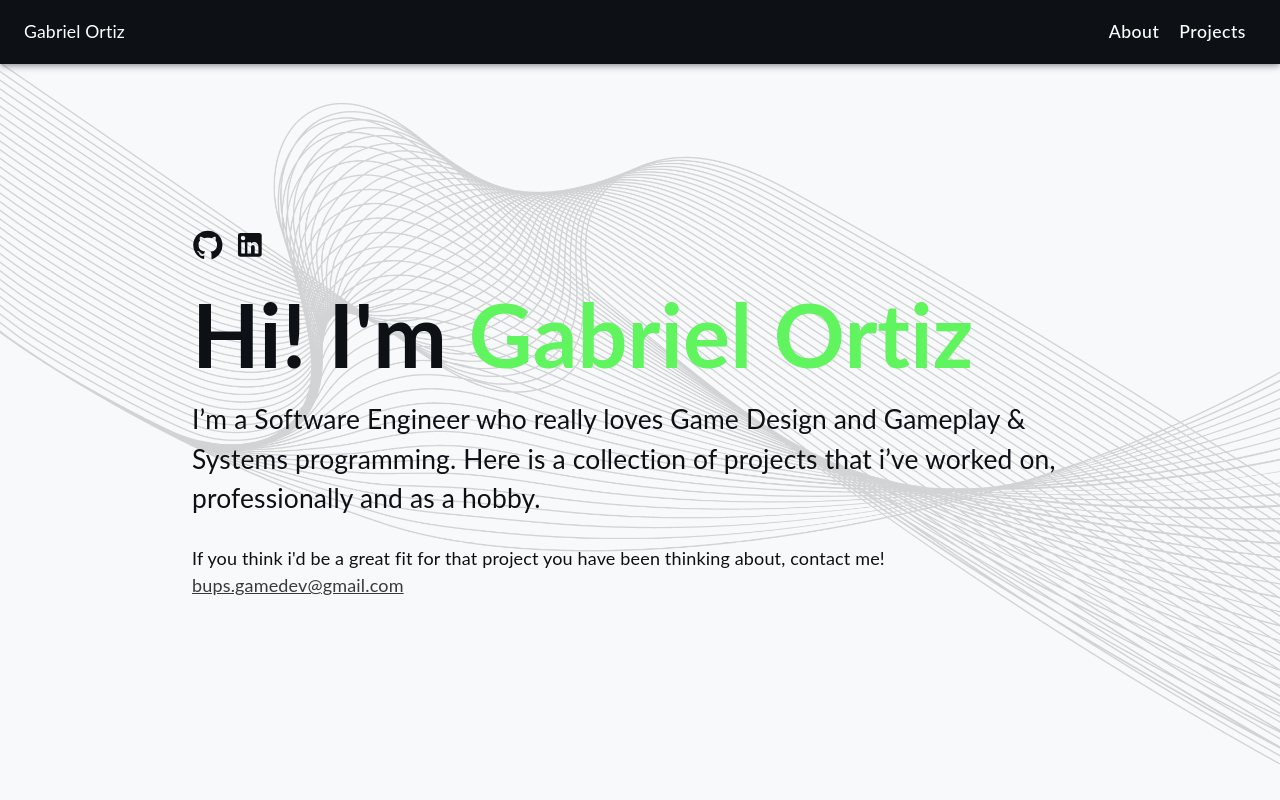
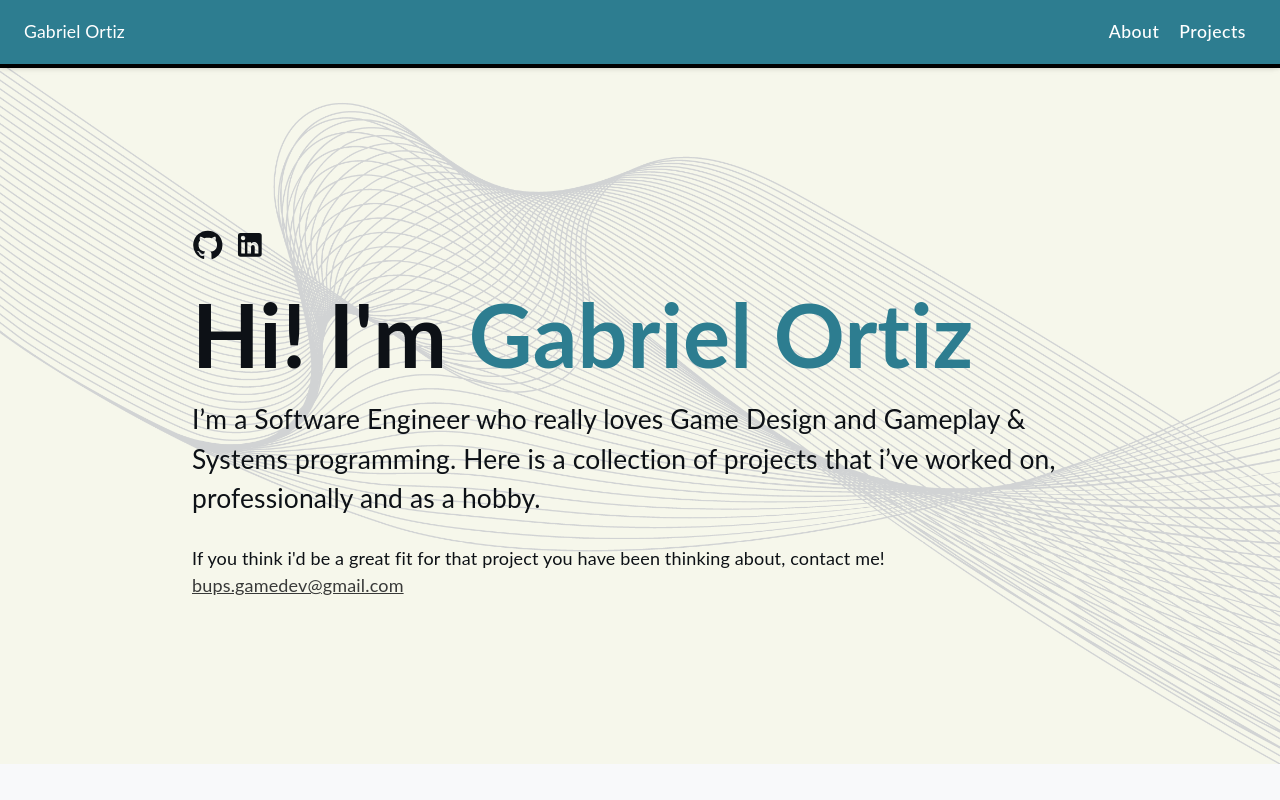
Before and after one commit to Bibubobee/portfolio, a React (Create React App) app: page /game/1 in a window 1280 px wide. Both pictures are taken after a click on the button "About". Shown: the top 800 px of the page. Built offline with nearby package versions, Linux system fonts and the light colour scheme.

Commit message:
Added styles to the page so that it looks like the figma

```diff
--- a/src/assets/styles/Footer.scss
+++ b/src/assets/styles/Footer.scss
@@ -2,14 +2,17 @@ footer {
     text-align: center;
     padding-top: 25px;
     padding-bottom: 25px;
+    background-color: var(--body-text);
 
     svg {
         width: 1.1em !important;
         height: 1.1em !important;
+        color: var(--body-text-light);
         margin-right: 10px;
     }
 
     p {
+        color: var(--body-text-light);
         font-size: 0.8em;
     }
 }
--- a/src/assets/styles/Navigation.scss
+++ b/src/assets/styles/Navigation.scss
@@ -2,6 +2,6 @@
     color: white;
 }
 
-.navigation-bar a:hover {
-    color: var(--light-accent-color);
+.navigation-bar a:hover, .navigation-bar button:hover {
+    transform: scale(1.05);
 }
--- a/src/components/ImageWithGIF/ImageWithGIF.tsx
+++ b/src/components/ImageWithGIF/ImageWithGIF.tsx
@@ -27,10 +27,10 @@ function ImageWithGIF({image, gif}: {image: string, gif: string}) {
     return (
         (gif ?
         (<div>
-            <img id={image} className="game-img active" alt='game-img' src={image} onMouseEnter={onMouseEnterImg} />
+            <img id={image} className="game-img active image-shadow" alt='game-img' src={image} onMouseEnter={onMouseEnterImg} />
             <img id={gif} className="game-gif inactive" alt='game-gif' src={gif} onClick={openModal} onMouseLeave={onMouseExitGif}></img>
         </div>):
-        <img id={image} className="game-img" alt='game-img' src={image} onClick={openModal}></img>)
+        <img id={image} className="game-img image-shadow" alt='game-img' src={image} onClick={openModal}></img>)
     )
 }
 
--- a/src/index.scss
+++ b/src/index.scss
@@ -15,7 +15,7 @@ code {
 
 .main-container {
   position: relative;
-  background-color: #0d1116;
+  background-color: var(--background);
 
 }
 
@@ -29,13 +29,14 @@ a:hover {
 }
 
 p, a, h1, h2, h3, h4, h5, label, button {
-  color: #0d1116;
+  color: var(--body-text);
   font-family: "Lato", sans-serif;
 }
 
 .navigation-bar {
   justify-content: space-between;
-  background-color: #0d1116;
+  box-shadow: 0px 4px var(--box-shadow-dark);
+  background-color: var(--navbar-color);
 
   button {
     font-size: 1.1rem;
@@ -51,7 +52,7 @@ p, a, h1, h2, h3, h4, h5, label, button {
 
 .navigation-bar-responsive {
   span, p {
-    color: #0d1116;
+    color: var(--body-text-light);
     font-family: "Lato", sans-serif;
   }
 }
@@ -63,6 +64,7 @@ p, a, h1, h2, h3, h4, h5, label, button {
   flex-direction: column;
   align-items: center;
   justify-content: center;
+  background-color: var(--background);
 }
 
 .header-image {
--- a/src/pages/Games/GamePage.scss
+++ b/src/pages/Games/GamePage.scss
@@ -1,10 +1,10 @@
 .game-page {
     position: relative;
     width: 100%;
-    padding: 0 4rem;
 }
 
 .title-container {
+    padding: 0 4rem;
     height: 30rem;
     display: flex;
 
@@ -32,17 +32,43 @@
     }
 }
 
+.game-heading {
+    background-color: var(--body-text);
+    color: var(--body-text-light);
+    border-radius: 30px 30px 30px 0px;
+    padding: 3px 15px;
+    box-shadow: 6px 6px var(--box-shadow-dark);
+}
+
+.image-shadow {
+    box-shadow: 6px 6px var(--box-shadow-dark);
+}
+
 .game-body {
+    background-color: var(--navbar-color);
     display: flex;
     flex-direction: row;
+    padding: 16px 0;
+
+    h1, h2, p {
+        color: var(--body-text-light);
+    }
 }
 
 .my-role {
+    padding: 0 4rem;
     width: 50%;
     margin-right: 2rem;
+
+    h2 {
+        width: fit-content;
+        background-color: var(--background);
+        color: var(--body-text);
+    }
 }
 
 .game-images {
+    padding: 0 4rem;
     width: 50%;
     height: 100%;
     align-items: start;
--- a/src/pages/Games/GamePage.tsx
+++ b/src/pages/Games/GamePage.tsx
@@ -17,8 +17,8 @@ function GamePage({ game_data }: { game_data: Game[] }) {
             <div className="game-page">
                 <div className="title-container">
                     <div className="game-title-block">
-                        <h1>{game.title}</h1>
-                        <iframe title='game-video' src={game.video_url + "&controls=0"}></iframe>
+                        <h1 className="game-heading">{game.title}</h1>
+                        <iframe title='game-video' className="image-shadow" src={game.video_url + "&controls=0"}></iframe>
                     </div>
                     <div className="game-intro">
                         <p dangerouslySetInnerHTML={{__html: game.full_desc}}></p>
@@ -26,7 +26,7 @@ function GamePage({ game_data }: { game_data: Game[] }) {
                 </div>
                 <div className="game-body">
                     <div className="my-role">
-                        <h2>My role in this</h2>
+                        <h2 className="game-heading">My role in this</h2>
                         <p dangerouslySetInnerHTML={{__html: game.my_work}}></p>
                     </div>
                     <div className="game-images">
--- a/src/variables.scss
+++ b/src/variables.scss
@@ -1,4 +1,11 @@
 :root {
-    --light-text-normal: black;
-    --light-accent-color: #60f45e;
+    --light-accent-color: #2D7D90;
+    --link-hover-dark: #2D7D90;
+    --linkt-hover-light: #FFFFFF;
+    --navbar-color: #2D7D90;
+    --body-text: #22577A;
+    --background: #F6F7EB;
+    --body-text-light: #F6F7EB;
+    --box-shadow-dark: #000000;
+    --box-shadow-light: #2D7D90;
 }
```
